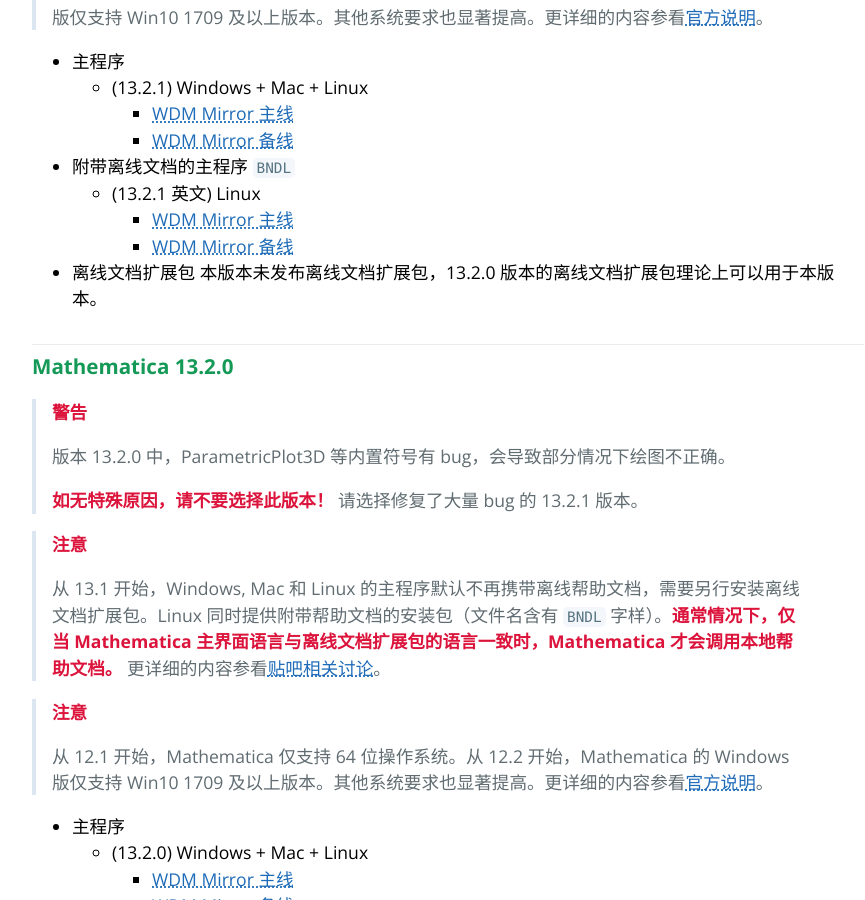
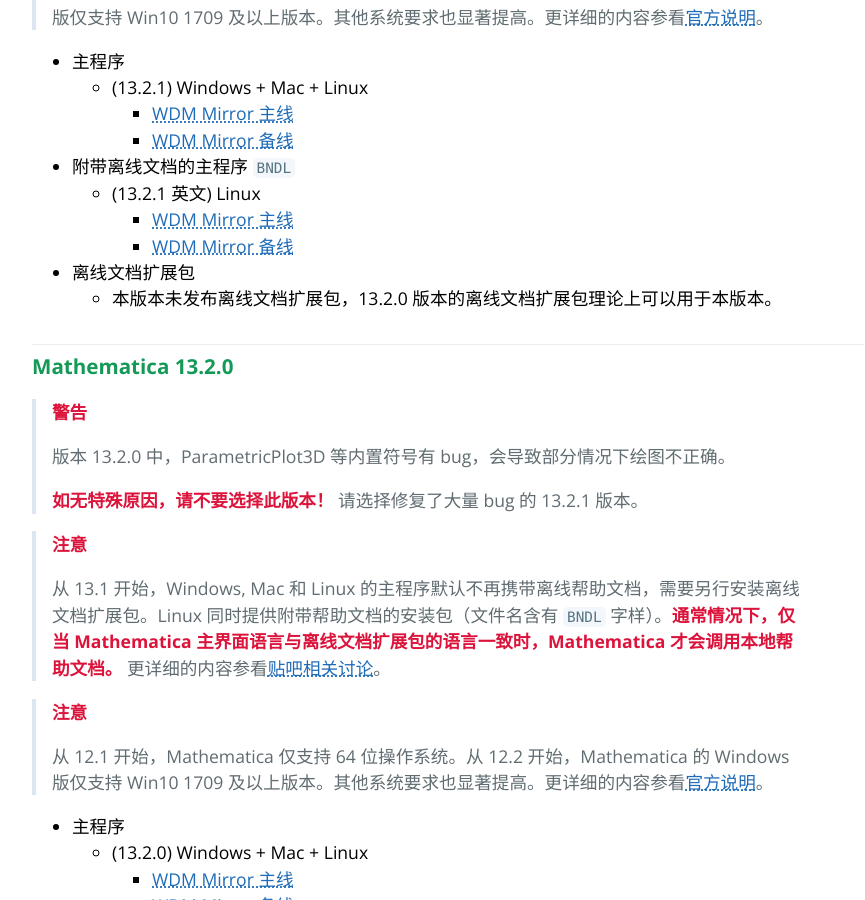
Before and after one commit to TieBaMma/InstallTutorial, a Jekyll site: the page built from index.md, in a window 1280 px wide and 900 px high, scrolled down 5901 px. Shown: the whole window, without its empty margins (192-1057 px from the left). Built offline with Jekyll 4.4.1, drawn with Linux system fonts in a browser that asks for light colours.

Commit message:
fix typo

```diff
--- a/index.md
+++ b/index.md
@@ -213,7 +213,7 @@
     * [WDM Mirror 主线](https://wdm.itsu.eu.org/Rasis/Mathematica/13.2.1.0/BNDL_English/)
     * [WDM Mirror 备线](https://wdm-v2.itsu.eu.org/Grace/Mathematica/13.2.1.0/BNDL_English/)
 * 离线文档扩展包
-  本版本未发布离线文档扩展包，13.2.0 版本的离线文档扩展包理论上可以用于本版本。
+  * 本版本未发布离线文档扩展包，13.2.0 版本的离线文档扩展包理论上可以用于本版本。
 
 ### Mathematica 13.2.0
 
```
